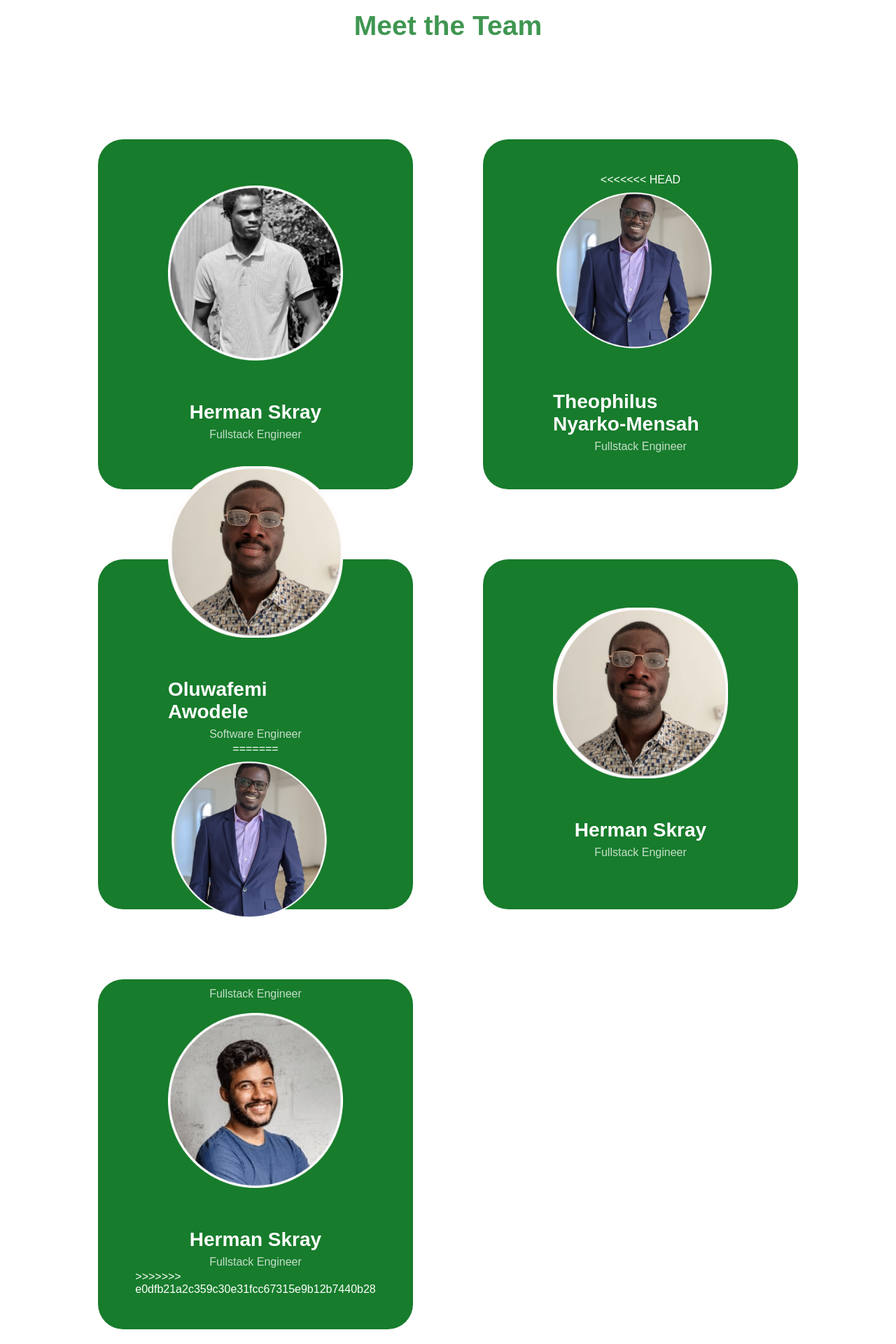
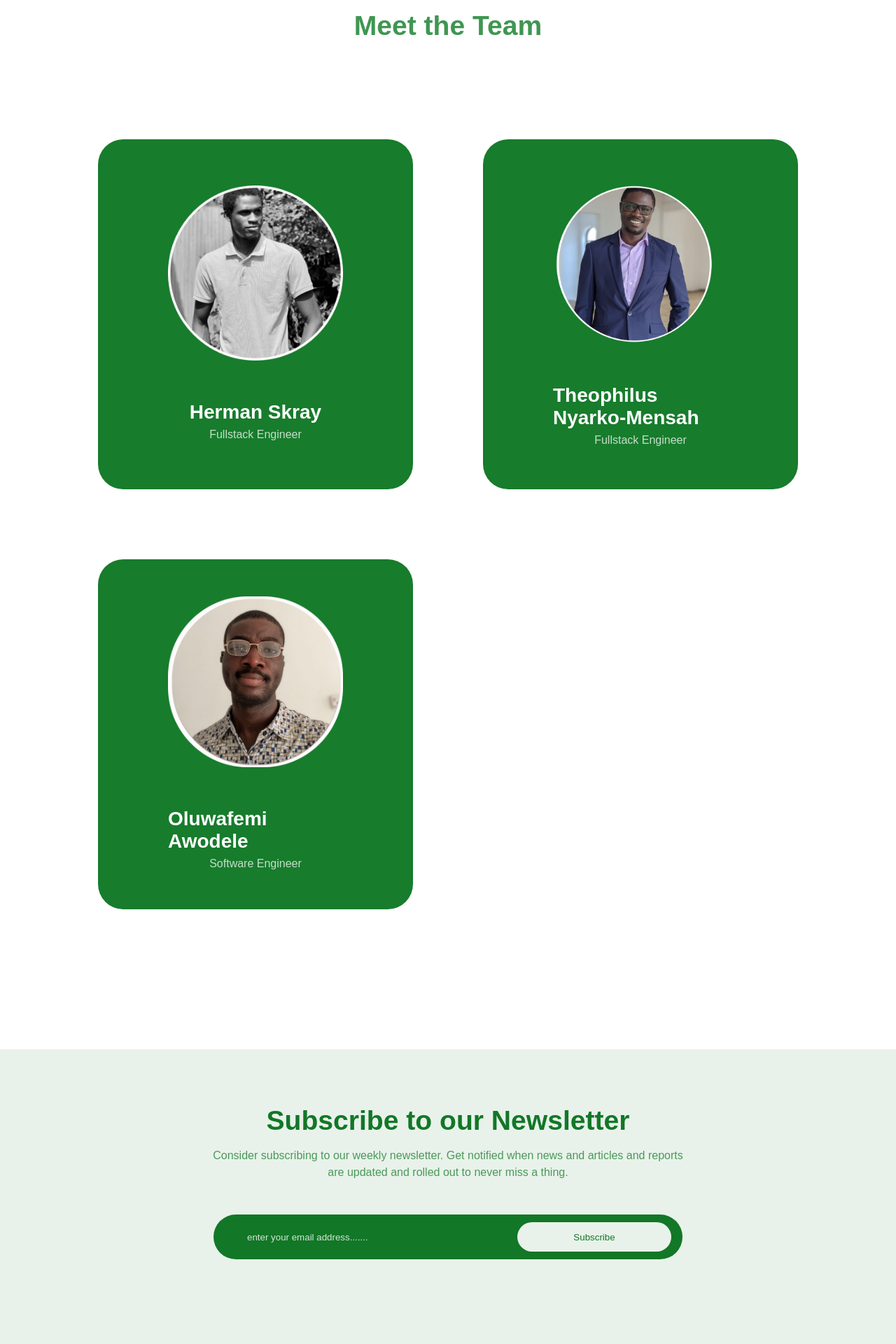
Before and after one commit to Femshot/Localised-Agricultural-Information-Platform, a Flask app: page /about in a window 1280 px wide. Shown: the part 712-2632 px from the top of the page at 70% size. Run offline with Flask 3, Linux system fonts and the light colour scheme.

Commit message:
Corrected merge conflict in about.htlm file

```diff
--- a/web_app/templates/about.html
+++ b/web_app/templates/about.html
@@ -61,7 +61,6 @@
           <p>Fullstack Engineer</p>
         </div>
         <div class="card">
-<<<<<<< HEAD
 			<img src="{{ url_for('static', filename='images/Theo.png') }}" alt="expert-analysis" />
           <h2>Theophilus Nyarko-Mensah</h2>
           <p>Fullstack Engineer</p>
@@ -70,30 +69,6 @@
 			<img src="{{ url_for('static', filename='images/Femi.png') }}" alt="expert-analysis" />
           <h2>Oluwafemi Awodele</h2>
           <p>Software Engineer</p>
-=======
-          <img
-            src="{{ url_for('static', filename='images/Theo.png') }}"
-            alt="expert-analysis"
-          />
-          <h2>Herman Skray</h2>
-          <p>Fullstack Engineer</p>
-        </div>
-        <div class="card">
-          <img
-            src="{{ url_for('static', filename='images/Femi.png') }}"
-            alt="expert-analysis"
-          />
-          <h2>Herman Skray</h2>
-          <p>Fullstack Engineer</p>
-        </div>
-        <div class="card">
-          <img
-            src="{{ url_for('static', filename='images/Jack.png') }}"
-            alt="expert-analysis"
-          />
-          <h2>Herman Skray</h2>
-          <p>Fullstack Engineer</p>
->>>>>>> e0dfb21a2c359c30e31fcc67315e9b12b7440b28
         </div>
       </div>
     </section>
```
Also changed, not shown: app.db (added).
